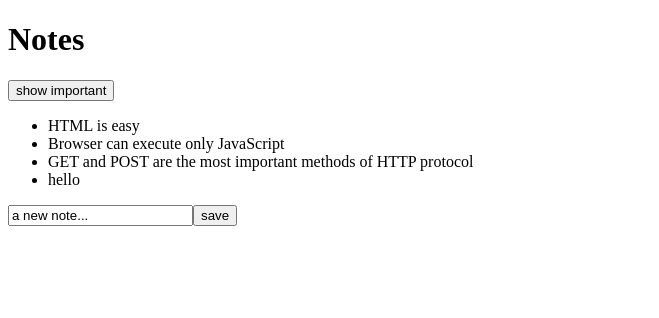
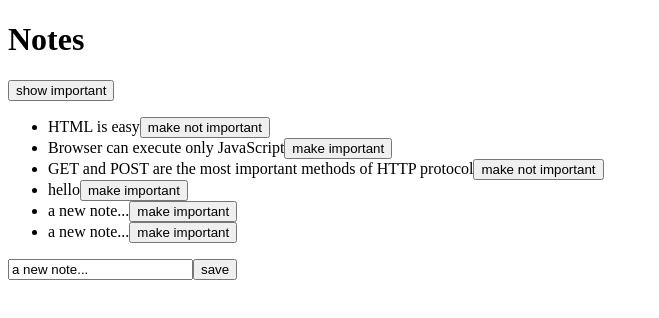
Before and after one commit to osmukkaHY/full-stack-open, a React (Vite) app in the folder part2/example/: page / in a window 1280 px wide. Shown: the top 318 px of the page, without its empty margins (0-659 px from the left). Built offline with nearby package versions, Linux system fonts and the light colour scheme; data requests are answered from the project's data file.

Commit message:
Added importance toggling

```diff
--- a/part2/example/db.json
+++ b/part2/example/db.json
@@ -19,6 +19,16 @@
       "content": "hello",
       "important": false,
       "id": "SUTYPTEO4ec"
+    },
+    {
+      "content": "a new note...",
+      "important": false,
+      "id": "oG2LNxZowcE"
+    },
+    {
+      "content": "a new note...",
+      "important": false,
+      "id": "IZ1JXrSECAc"
     }
   ],
   "$schema": "./node_modules/json-server/schema.json"
--- a/part2/example/src/App.jsx
+++ b/part2/example/src/App.jsx
@@ -37,6 +37,16 @@ const App = () => {
     setNewNote(event.target.value)
   }
 
+  const toggleImportanceOf = (id) => {
+    const url = `http://localhost:3001/notes/${id}`
+    const note = notes.find(n => n.id === id)
+    const changedNote = { ...note, important: !note.important }
+
+    axios.put(url, changedNote).then(response => {
+      setNotes(notes.map(note => note.id === id ? response.data : note))
+    })
+  }
+
   const notesToShow = showAll
     ? notes
     : notes.filter(note => note.important === true)
@@ -51,7 +61,11 @@ const App = () => {
       </div>
       <ul>
         {notesToShow.map(note =>
-          <Note key={note.id} note={note} />
+          <Note
+            key={note.id}
+            note={note}
+            toggleImportance={() => toggleImportanceOf(note.id)}
+          />
         )}
       </ul>
       <form onSubmit={addNote}>
--- a/part2/example/src/components/Note.jsx
+++ b/part2/example/src/components/Note.jsx
@@ -1,6 +1,12 @@
-const Note = ({ note }) => {
+const Note = ({ note, toggleImportance }) => {
+  const label = note.important
+    ? 'make not important' : 'make important'
+
   return (
-    <li>{note.content}</li>
+    <li>
+      {note.content}
+      <button onClick={toggleImportance}>{label}</button>
+    </li>
   )
 }
 
```
